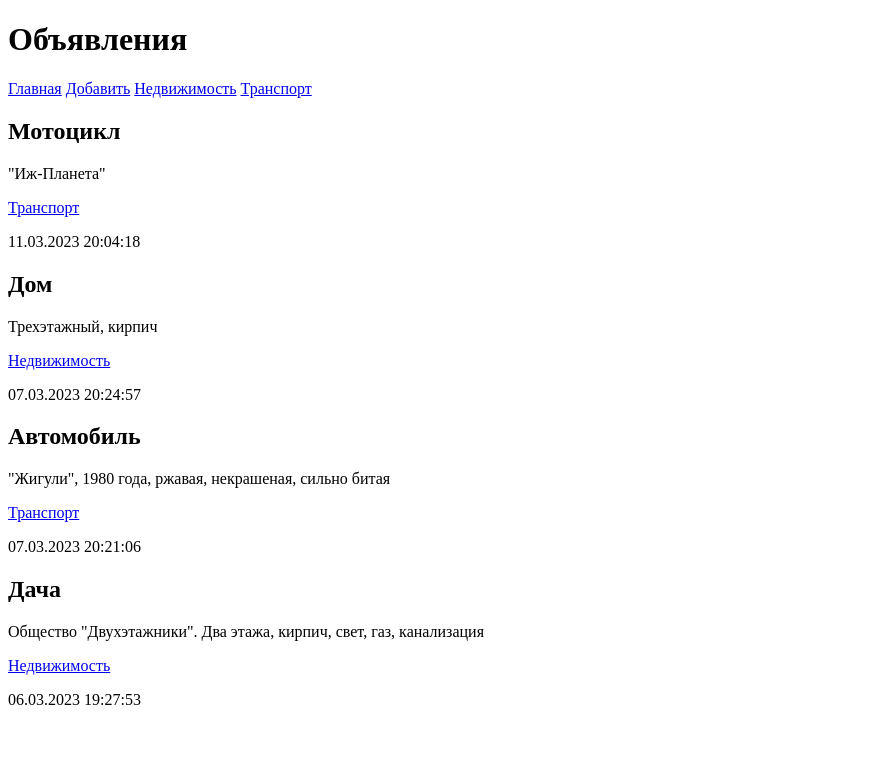
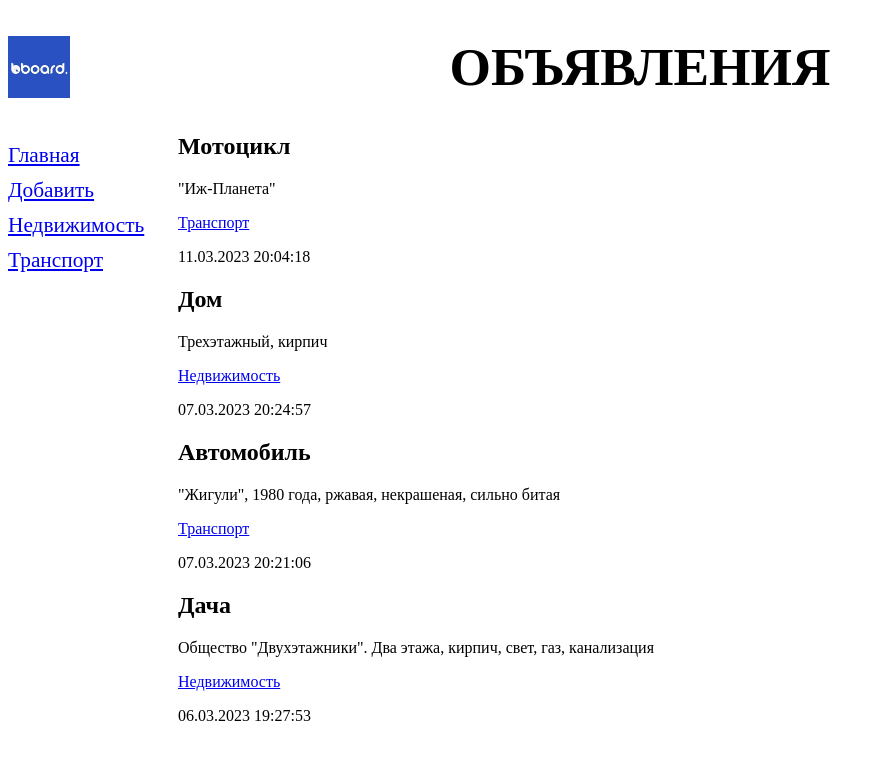
Before and after one commit to PaulAleksandrov93/Board, a Django app: page /bboard/ in a window 1280 px wide. Shown: the top 760 px of the page, without its empty margins (0-885 px from the left). Run offline with Django 4.2, Linux system fonts and the light colour scheme; data comes from the database, SQL or seed files in the repository.

Commit message:
add styles in project

```diff
--- /dev/null
+++ b/bboard/static/bboard/style.css
@@ -0,0 +1,19 @@
+header h1 {
+    font-size: 40pt;
+    text-transform: uppercase;
+    text-align: center;
+    background: url("bg.jpeg") left / auto 100%  no-repeat;
+}
+nav {
+    font-size: 16pt;
+    width: 150px;
+    float: left;
+}
+
+nav a {
+    display: block;
+    margin: 10px 0px;
+}
+section {
+    margin-left: 170px;
+}
--- a/bboard/templates/bboard/by_rubric.html
+++ b/bboard/templates/bboard/by_rubric.html
@@ -3,6 +3,8 @@
 {% block title %}{{ current_rubric.name }}{% endblock %}
 
 {% block content %}
+<h2>Рубрика: {{ current_rubric.name }}</h2>
+{% for bb in bbs %}
 <div>
     <h2>{{ bb.title }}</h2>
     <p>{{ bb.content }}</р>
--- a/bboard/templates/layout/basic.html
+++ b/bboard/templates/layout/basic.html
@@ -1,9 +1,13 @@
+{% load static %}
+
 <!DOCTYPE html>
 <html>
     <head>
         <meta charset="UTF-8">
         <title>{% block title %}Главная{% endblock %} ::
         Доска объявлений</title>
+        <link rel="stylesheet" type="text/css"
+        href="{% static 'bboard/style.css' %}">
     </head>
     <body>
         <header>
```
Also changed, not shown: bboard/static/bboard/bg.jpeg (added).
